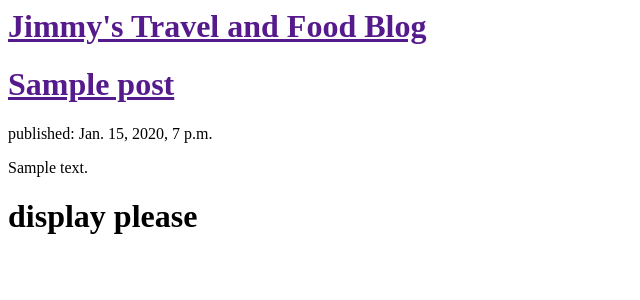
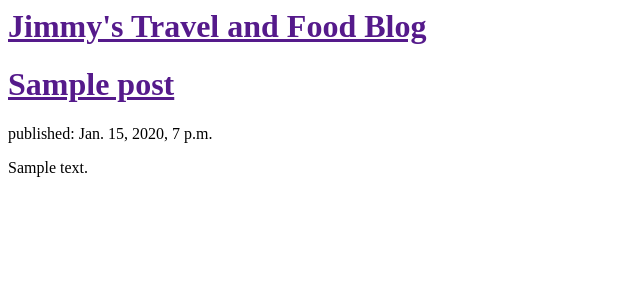
Before and after one commit to dra2gon3/my-first-blog, a Django app: template blog/templates/blog/post_list.html in a window 1280 px wide. Shown: the top 300 px of the page, without its empty margins (0-640 px from the left). Run offline with Django 3.2, Linux system fonts and the light colour scheme; the template is opened without the code that fills it: values that come from a table or form of the project are taken from there, others are empty; tables that the repository leaves empty hold one stand-in row (values such as "Sample post").

Commit message:
Little changes

```diff
--- a/blog/templates/blog/post_list.html
+++ b/blog/templates/blog/post_list.html
@@ -15,8 +15,5 @@
 			</div>
 		{% endfor %}
 
-		<div>
-			<h1>display please</h1>
-		</div>
     </body>
 </html>
```
